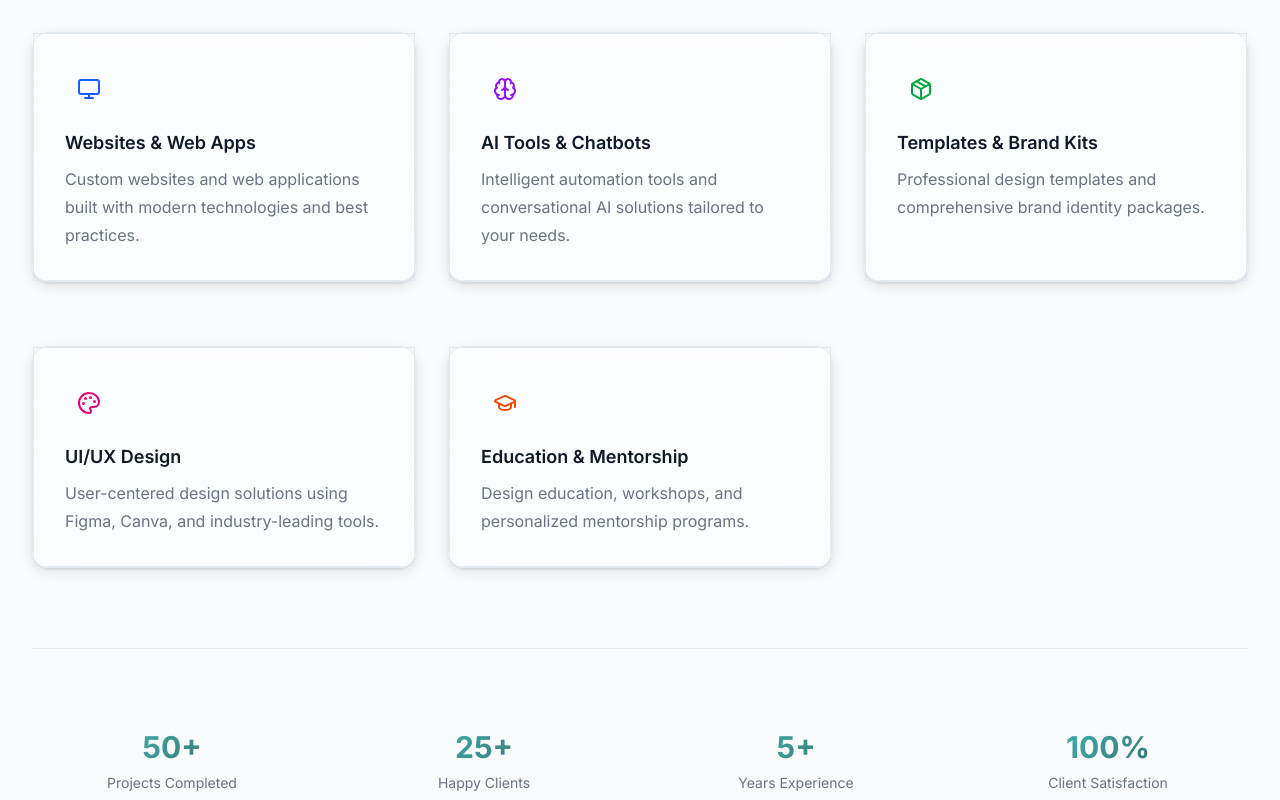
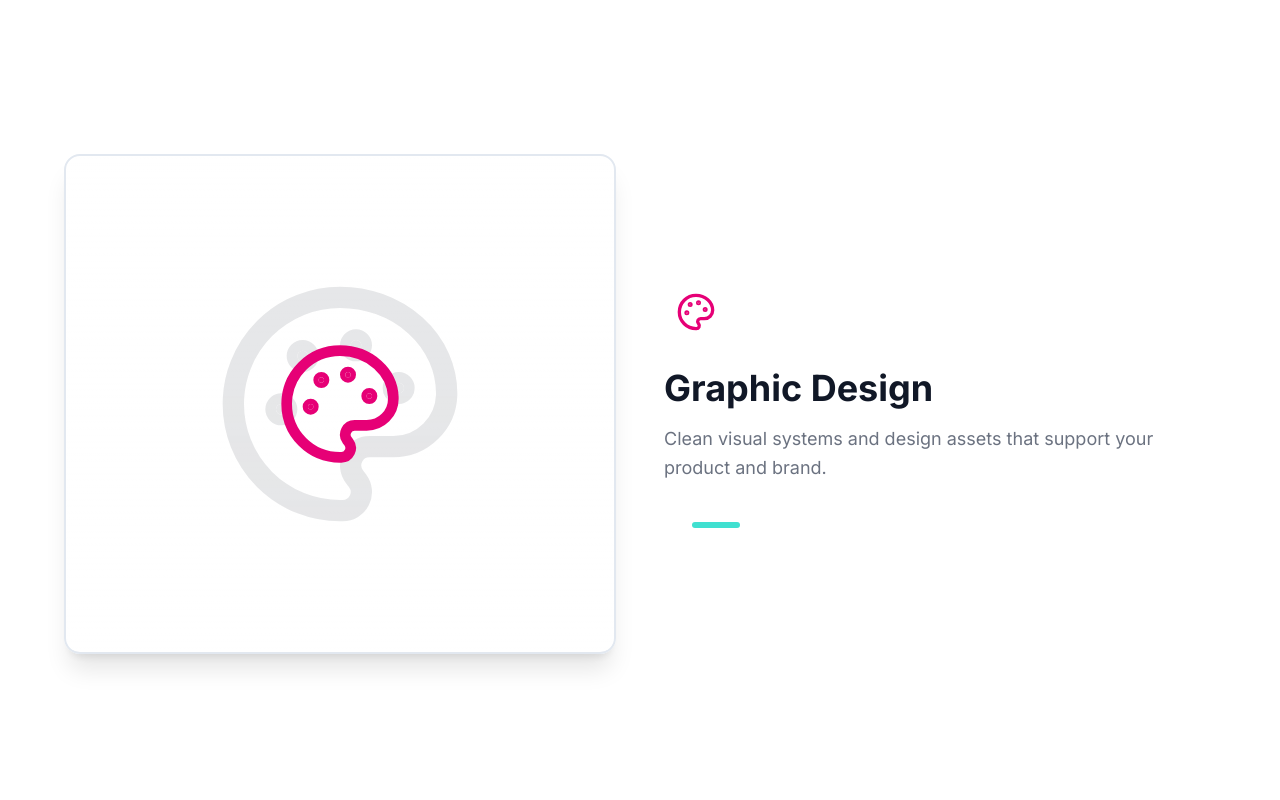
Before and after one commit to cymonzi/zidesigns, a Next.js app: page / in a window 1280 px wide. Shown: the part 1120-1920 px from the top of the page. Built offline with nearby package versions, Linux system fonts and the light colour scheme.

Commit message:
Add scroll-based card stack effect to What We Build section with split layout and backdrop blur

```diff
--- a/src/components/contact-section.tsx
+++ b/src/components/contact-section.tsx
@@ -28,7 +28,7 @@ export function ContactSection() {
   }
 
   return (
-  <div id="contact" className="py-24 sm:py-32">
+  <div id="contact" className="py-24 sm:py-32 bg-page/80 backdrop-blur-lg border-t border-base">
       <div className="mx-auto max-w-7xl px-6 lg:px-8">
         <div className="mx-auto max-w-2xl text-center">
           <h2 className="text-3xl font-bold tracking-tight text-fg sm:text-4xl">
--- a/src/components/design-lessons-section.tsx
+++ b/src/components/design-lessons-section.tsx
@@ -62,7 +62,7 @@ const lessons = [
 
 export function DesignLessonsSection() {
   return (
-  <div id="design-lessons" className="py-24 sm:py-32">
+  <div id="design-lessons" className="py-24 sm:py-32 bg-page/80 backdrop-blur-lg border-t border-base">
       <div className="mx-auto max-w-7xl px-6 lg:px-8">
         <div className="mx-auto max-w-2xl text-center">
           <div className="flex items-center justify-center gap-2 mb-4">
--- a/src/components/footer.tsx
+++ b/src/components/footer.tsx
@@ -44,7 +44,7 @@ const navigation = {
 
 export function Footer() {
   return (
-  <footer className="bg-page border-t border-base">
+  <footer className="bg-page/80 backdrop-blur-lg border-t border-base">
       <div className="mx-auto max-w-7xl px-4 sm:px-6 py-12 sm:py-16 lg:py-20 lg:px-8">
         <div className="grid grid-cols-1 gap-8 sm:gap-12 lg:grid-cols-4">
           {/* Brand Section */}
--- a/src/components/navigation.tsx
+++ b/src/components/navigation.tsx
@@ -85,12 +85,12 @@ export function Navigation() {
               aria-hidden="true"
             />
             {navigation.map((item, idx) => (
-              <Link key={item.name} href={item.href} legacyBehavior>
               <a
+                key={item.name}
+                href={item.href}
                 ref={(el) => { linkRefs.current[idx] = el }}
                 onClick={() => {
                   setActiveIndex(idx)
-                    // In case the link navigates to an anchor on the same page, keep pill
                   setTimeout(() => positionPill(idx), 50)
                 }}
                 className={item.name === 'Contact' ? 'btn-contact focus-ring' : 'text-sm font-semibold leading-6 text-fg nav-link-hover'}
@@ -98,7 +98,6 @@ export function Navigation() {
                 {item.name}
                 {item.name === 'Contact' ? <span className="shimmer-overlay" aria-hidden="true" /> : null}
               </a>
-              </Link>
             ))}
           </div>
           <ThemeToggle />
--- a/src/components/portfolio-section.tsx
+++ b/src/components/portfolio-section.tsx
@@ -82,7 +82,7 @@ export function PortfolioSection() {
   )
 
   return (
-  <div id="portfolio" className="py-24 sm:py-32 bg-page-alt dark:bg-page">
+  <div id="portfolio" className="py-24 sm:py-32 bg-page/80 backdrop-blur-lg border-t border-base">
       <div className="mx-auto max-w-7xl px-6 lg:px-8">
         <div className="mx-auto max-w-2xl text-center">
           <h2 className="text-3xl font-bold tracking-tight text-fg sm:text-4xl">
--- /dev/null
+++ b/src/components/scroll-blur-section.tsx
@@ -0,0 +1,155 @@
+"use client"
+
+import { useEffect, useRef, useState } from "react"
+
+interface ScrollBlurSectionProps {
+  children: React.ReactNode
+  id?: string
+  className?: string
+}
+
+export function ScrollBlurSection({ children, id, className = "" }: ScrollBlurSectionProps) {
+  const sectionRef = useRef<HTMLDivElement>(null)
+  const [blurAmount, setBlurAmount] = useState(0)
+  const [opacity, setOpacity] = useState(0.3)
+
+  useEffect(() => {
+    const handleScroll = () => {
+      if (!sectionRef.current) return
+
+      const rect = sectionRef.current.getBoundingClientRect()
+      const windowHeight = window.innerHeight
+      const sectionTop = rect.top
+      const sectionHeight = rect.height
+
+      // Calculate how much of the section is visible
+      // When section enters viewport from bottom
+      if (sectionTop < windowHeight && sectionTop > -sectionHeight) {
+        // Section is in viewport
+        const scrollProgress = Math.max(0, Math.min(1, (windowHeight - sectionTop) / (windowHeight * 0.5)))
+
+        // Blur increases from 0 to 16px as section enters
+        const blur = scrollProgress * 16
+        setBlurAmount(blur)
+
+        // Opacity increases from 0.3 to 0.7
+        const bgOpacity = 0.3 + (scrollProgress * 0.4)
+        setOpacity(bgOpacity)
+      } else if (sectionTop >= windowHeight) {
+        // Section is below viewport
+        setBlurAmount(0)
+        setOpacity(0.3)
+      } else {
+        // Section is above viewport or fully visible
+        setBlurAmount(16)
+        setOpacity(0.7)
+      }
+    }
+
+    handleScroll() // Initial check
+    window.addEventListener("scroll", handleScroll, { passive: true })
+    window.addEventListener("resize", handleScroll, { passive: true })
+
+    return () => {
+      window.removeEventListener("scroll", handleScroll)
+      window.removeEventListener("resize", handleScroll)
+    }
+  }, [])
+
+  return (
+    <div
+      ref={sectionRef}
+      id={id}
+      className={`relative ${className}`}
+      style={{
+        background: `rgba(255, 255, 255, ${opacity})`,
+        backdropFilter: `blur(${blurAmount}px)`,
+        WebkitBackdropFilter: `blur(${blurAmount}px)`,
+        transition: "background 0.3s ease-out, backdrop-filter 0.3s ease-out",
+        borderTop: `1px solid rgba(255, 255, 255, ${Math.min(opacity, 0.3)})`,
+        borderBottom: `1px solid rgba(255, 255, 255, ${Math.min(opacity, 0.3)})`,
+      }}
+    >
+      <div
+        style={{
+          position: "absolute",
+          inset: 0,
+          background: "inherit",
+          opacity: 0.5,
+          pointerEvents: "none",
+          zIndex: -1,
+        }}
+      />
+      {children}
+    </div>
+  )
+}
+
+// Dark mode variant
+export function ScrollBlurSectionDark({ children, id, className = "" }: ScrollBlurSectionProps) {
+  const sectionRef = useRef<HTMLDivElement>(null)
+  const [blurAmount, setBlurAmount] = useState(0)
+  const [opacity, setOpacity] = useState(0.3)
+
+  useEffect(() => {
+    const handleScroll = () => {
+      if (!sectionRef.current) return
+
+      const rect = sectionRef.current.getBoundingClientRect()
+      const windowHeight = window.innerHeight
+      const sectionTop = rect.top
+      const sectionHeight = rect.height
+
+      if (sectionTop < windowHeight && sectionTop > -sectionHeight) {
+        const scrollProgress = Math.max(0, Math.min(1, (windowHeight - sectionTop) / (windowHeight * 0.5)))
+        const blur = scrollProgress * 16
+        setBlurAmount(blur)
+        const bgOpacity = 0.3 + (scrollProgress * 0.4)
+        setOpacity(bgOpacity)
+      } else if (sectionTop >= windowHeight) {
+        setBlurAmount(0)
+        setOpacity(0.3)
+      } else {
+        setBlurAmount(16)
+        setOpacity(0.7)
+      }
+    }
+
+    handleScroll()
+    window.addEventListener("scroll", handleScroll, { passive: true })
+    window.addEventListener("resize", handleScroll, { passive: true })
+
+    return () => {
+      window.removeEventListener("scroll", handleScroll)
+      window.removeEventListener("resize", handleScroll)
+    }
+  }, [])
+
+  return (
+    <div
+      ref={sectionRef}
+      id={id}
+      className={`relative ${className}`}
+      style={{
+        background: `rgba(15, 23, 42, ${opacity})`,
+        backdropFilter: `blur(${blurAmount}px)`,
+        WebkitBackdropFilter: `blur(${blurAmount}px)`,
+        transition: "background 0.3s ease-out, backdrop-filter 0.3s ease-out",
+        borderTop: `1px solid rgba(255, 255, 255, ${Math.min(opacity * 0.3, 0.1)})`,
+        borderBottom: `1px solid rgba(255, 255, 255, ${Math.min(opacity * 0.3, 0.1)})`,
+      }}
+    >
+      <div
+        style={{
+          position: "absolute",
+          inset: 0,
+          background: "inherit",
+          opacity: 0.5,
+          pointerEvents: "none",
+          zIndex: -1,
+        }}
+      />
+      {children}
+    </div>
+  )
+}
--- a/src/components/what-we-build-section.tsx
+++ b/src/components/what-we-build-section.tsx
@@ -1,102 +1,181 @@
 "use client"
 
-import { Monitor, Brain, Package, Palette, GraduationCap } from "lucide-react"
-// motion no longer directly used after migrating to TiltCard
-import { TiltCard } from "@/components/ui/tilt-card"
+import { Monitor, Smartphone, Palette } from "lucide-react"
+import { useEffect, useRef, useState } from "react"
 
 const services = [
   {
-    name: "Websites & Web Apps",
-    description: "Custom websites and web applications built with modern technologies and best practices.",
+    name: "Website Building",
+    description: "Modern, responsive websites built for clarity, speed, and conversion.",
     icon: Monitor,
     color: "text-blue-600 dark:text-blue-400",
   },
   {
-    name: "AI Tools & Chatbots",
-    description: "Intelligent automation tools and conversational AI solutions tailored to your needs.",
-    icon: Brain,
+    name: "Mobile App Development",
+    description: "Android-first mobile apps designed to validate ideas and scale products.",
+    icon: Smartphone,
     color: "text-purple-600 dark:text-purple-400",
   },
   {
-    name: "Templates & Brand Kits",
-    description: "Professional design templates and comprehensive brand identity packages.",
-    icon: Package,
-    color: "text-green-600 dark:text-green-400",
-  },
-  {
-    name: "UI/UX Design",
-    description: "User-centered design solutions using Figma, Canva, and industry-leading tools.",
+    name: "Graphic Design",
+    description: "Clean visual systems and design assets that support your product and brand.",
     icon: Palette,
     color: "text-pink-600 dark:text-pink-400",
-  },
-  {
-    name: "Education & Mentorship",
-    description: "Design education, workshops, and personalized mentorship programs.",
-    icon: GraduationCap,
-    color: "text-orange-600 dark:text-orange-400",
   },
 ]
 
 export function WhatWeBuildSection() {
+  const [activeIndex, setActiveIndex] = useState(0)
+  const sectionRef = useRef<HTMLDivElement>(null)
+  const containerRef = useRef<HTMLDivElement>(null)
+
+  useEffect(() => {
+    const handleScroll = () => {
+      if (!containerRef.current) return
+
+      const rect = containerRef.current.getBoundingClientRect()
+      const windowHeight = window.innerHeight
+
+      // Calculate scroll progress through the tall container
+      if (rect.top <= 0 && rect.bottom > windowHeight) {
+        // We're in the sticky section
+        const scrolledIntoSection = Math.abs(rect.top)
+        const totalScrollable = rect.height - windowHeight
+        const progress = scrolledIntoSection / totalScrollable
+
+        // Map progress to card index
+        const cardIndex = Math.floor(progress * services.length)
+        setActiveIndex(Math.min(cardIndex, services.length - 1))
+      } else if (rect.bottom <= windowHeight) {
+        // Section has scrolled past
+        setActiveIndex(services.length - 1)
+      } else {
+        // Section hasn't entered yet
+        setActiveIndex(0)
+      }
+    }
+
+    handleScroll()
+    window.addEventListener("scroll", handleScroll, { passive: true })
+    return () => window.removeEventListener("scroll", handleScroll)
+  }, [])
+
   return (
-  <div id="what-we-build" className="py-16 sm:py-24 lg:py-32 bg-page-alt dark:bg-page">
-      <div className="mx-auto max-w-7xl px-4 sm:px-6 lg:px-8">
-        <div className="mx-auto max-w-2xl text-center">
-          <h2 className="text-2xl font-bold tracking-tight text-fg sm:text-3xl lg:text-4xl">
-            What We Build
+    <>
+      {/* Section Header - scrolls away */}
+      <div className="bg-page/80 backdrop-blur-lg py-16 sm:py-20 lg:py-24">
+        <div className="mx-auto max-w-5xl px-4 sm:px-6 lg:px-8 text-center">
+          <h2 className="text-3xl font-bold tracking-tight text-fg sm:text-4xl lg:text-5xl">
+            What We Do
           </h2>
-          <p className="mt-4 sm:mt-6 text-base sm:text-lg leading-7 sm:leading-8 text-muted px-4 sm:px-0">
-            Zi Designs is a creative-tech studio led by Musinguzi Simon Peter.
-            We combine design, tech, and AI to create impactful digital experiences.
+          <p className="mt-4 sm:mt-5 text-base sm:text-lg leading-7 sm:leading-8 text-muted px-4 sm:px-0 max-w-3xl mx-auto">
+            We focus on designing and developing digital products that are clear, functional, <br className="hidden sm:inline" />
+            and built to last.
           </p>
         </div>
+      </div>
 
-        <div className="mx-auto mt-12 sm:mt-16 lg:mt-24 max-w-2xl lg:max-w-none">
-          <dl className="grid max-w-xl grid-cols-1 gap-6 sm:gap-8 lg:gap-x-8 lg:gap-y-16 lg:max-w-none lg:grid-cols-3">
-            {services.map((service, i) => (
-              <TiltCard
-                key={service.name}
-                className="group flex flex-col items-start tilt-card p-8 glass border border-base"
-                maxTilt={16}
-                hoverScale={1.05}
-                delay={0.05 * i}
-              >
-                <div className={`rounded-lg p-3 mb-1 ${service.color.replace('text-', 'bg-').replace('dark:text-', 'dark:bg-')}/10 group-hover:scale-110 transition-transform duration-300 layer-front`}>
-                  <service.icon className={`h-6 w-6 ${service.color}`} aria-hidden="true" />
-                </div>
-                <dt className="mt-3 font-semibold text-fg text-lg layer-mid">
-                  {service.name}
-                </dt>
-                <dd className="mt-2 leading-7 text-muted layer-base">
-                  {service.description}
-                </dd>
-              </TiltCard>
-            ))}
-          </dl>
-        </div>
+      {/* Sticky Services Section */}
+      <div ref={containerRef} className="relative" style={{ height: `${300 * services.length}vh` }}>
+        <div ref={sectionRef} className="sticky top-0 min-h-screen flex flex-col justify-center bg-page/80 backdrop-blur-lg py-12 sm:py-16 lg:py-20">
+          <div className="mx-auto max-w-7xl px-4 sm:px-6 lg:px-8 w-full">
+            {/* Two Column Layout */}
+            <div className="mx-auto max-w-6xl grid grid-cols-1 lg:grid-cols-2 gap-8 lg:gap-12 items-center">
 
-        {/* Stats Section */}
-        <div className="mt-16 sm:mt-20 border-t border-base pt-16 sm:pt-20">
-          <div className="grid grid-cols-2 gap-6 sm:gap-8 lg:grid-cols-4">
-            <div className="text-center">
-              <div className="text-3xl font-bold text-gradient">50+</div>
-              <div className="mt-2 text-sm text-muted">Projects Completed</div>
+            {/* Left Side - Card Stack Animation */}
+            <div className="relative h-[400px] sm:h-[450px] lg:h-[500px]">
+              {services.map((service, i) => {
+                const isActive = i === activeIndex
+                const isPassed = i < activeIndex
+                const offset = isPassed ? -100 : (i - activeIndex) * 8
+
+                return (
+                  <div
+                    key={`card-${service.name}`}
+                    className="absolute inset-0 transition-all duration-500 ease-out"
+                    style={{
+                      transform: `translateY(${offset}%) scale(${isActive ? 1 : 0.92})`,
+                      opacity: isPassed ? 0 : isActive ? 1 : 0.5,
+                      zIndex: services.length - i,
+                      pointerEvents: isActive ? 'auto' : 'none',
+                    }}
+                  >
+                    <div className="h-full w-full flex items-center justify-center p-8 glass border-2 border-base rounded-2xl bg-surface/90 backdrop-blur-sm shadow-xl overflow-hidden relative">
+                      {/* Large decorative icon */}
+                      <div className="absolute inset-0 flex items-center justify-center opacity-10">
+                        <service.icon className="h-64 w-64" aria-hidden="true" />
+                      </div>
+
+                      {/* Centered icon */}
+                      <div className={`relative rounded-2xl p-8 ${service.color.replace('text-', 'bg-').replace('dark:text-', 'dark:bg-')}/15`}>
+                        <service.icon className={`h-24 w-24 sm:h-32 sm:w-32 ${service.color}`} aria-hidden="true" />
+                      </div>
+                    </div>
+                  </div>
+                )
+              })}
             </div>
-            <div className="text-center">
-              <div className="text-3xl font-bold text-gradient">25+</div>
-              <div className="mt-2 text-sm text-muted">Happy Clients</div>
+
+            {/* Vertical Divider */}
+            <div className="hidden lg:block absolute left-1/2 top-0 bottom-0 w-px bg-border transform -translate-x-1/2" />
+
+            {/* Right Side - Text Content */}
+            <div className="relative">
+              {services.map((service, i) => {
+                const isActive = i === activeIndex
+                const isPassed = i < activeIndex
+
+                return (
+                  <div
+                    key={`text-${service.name}`}
+                    className="transition-all duration-500 ease-out"
+                    style={{
+                      position: i === 0 ? 'relative' : 'absolute',
+                      top: 0,
+                      left: 0,
+                      right: 0,
+                      opacity: isActive ? 1 : 0,
+                      transform: `translateY(${isActive ? 0 : isPassed ? -20 : 20}px)`,
+                      pointerEvents: isActive ? 'auto' : 'none',
+                    }}
+                  >
+                    <div className="space-y-6">
+                      <div className={`inline-flex rounded-xl p-3 ${service.color.replace('text-', 'bg-').replace('dark:text-', 'dark:bg-')}/10`}>
+                        <service.icon className={`h-10 w-10 ${service.color}`} aria-hidden="true" />
+                      </div>
+
+                      <div>
+                        <h3 className="text-2xl sm:text-3xl lg:text-4xl font-bold text-fg mb-4">
+                          {service.name}
+                        </h3>
+                        <p className="text-base sm:text-lg text-muted leading-relaxed">
+                          {service.description}
+                        </p>
+                      </div>
+
+                      {/* Progress indicator */}
+                      <div className="flex gap-2 pt-4">
+                        {services.map((_, idx) => (
+                          <div
+                            key={idx}
+                            className={`h-1.5 rounded-full transition-all duration-300 ${
+                              idx === activeIndex
+                                ? 'w-12 bg-[var(--primary)]'
+                                : 'w-1.5 bg-border'
+                            }`}
+                          />
+                        ))}
+                      </div>
+                    </div>
+                  </div>
+                )
+              })}
             </div>
-            <div className="text-center">
-              <div className="text-3xl font-bold text-gradient">5+</div>
-              <div className="mt-2 text-sm text-muted">Years Experience</div>
-            </div>
-            <div className="text-center">
-              <div className="text-3xl font-bold text-gradient">100%</div>
-              <div className="mt-2 text-sm text-muted">Client Satisfaction</div>
+
             </div>
           </div>
         </div>
       </div>
-    </div>
+    </>
   )
 }
```
Also changed, not shown: src/app/globals.css (+16 -0 lines). Lines whose indentation alone changed are shown as unchanged.
